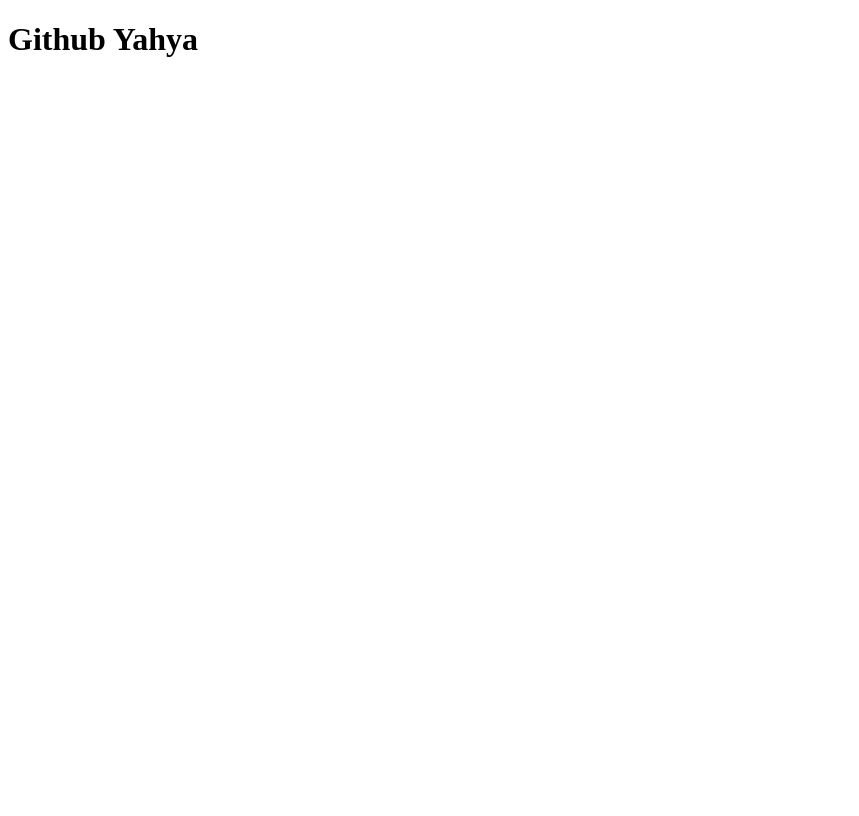
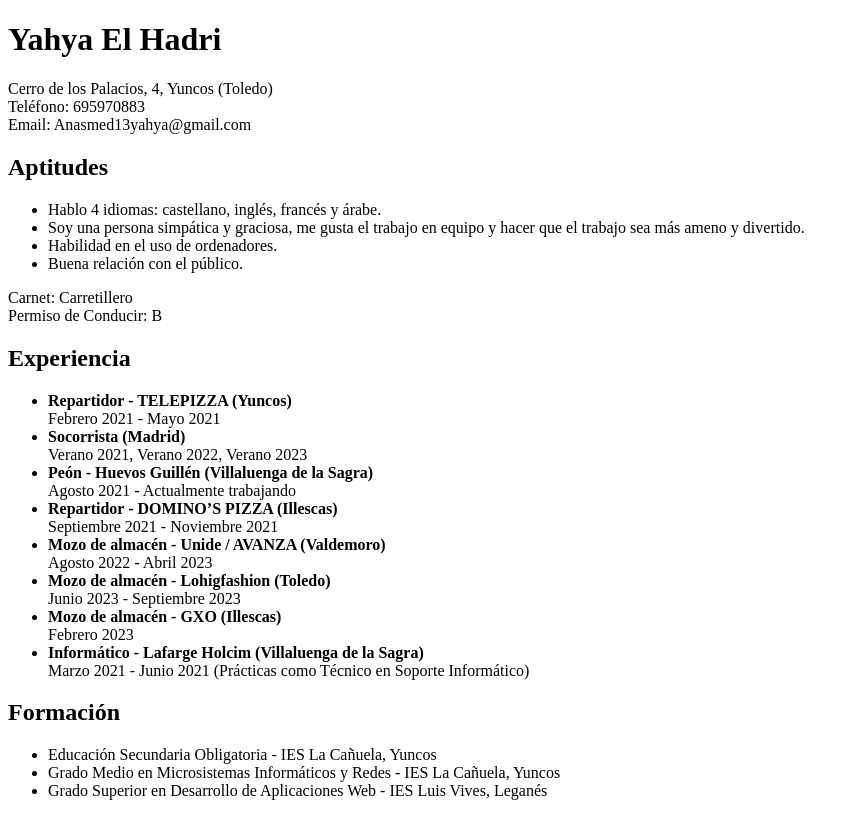
Before and after one commit to 13elhadri/13elhadri.github.io, a plain HTML site: page index.html in a window 1280 px wide. Shown: the whole page, without its empty margins (0-859 px from the left). Drawn offline with Linux system fonts and the light colour scheme.

Commit message:
Cv yahya

```diff
--- a/index.html
+++ b/index.html
@@ -3,9 +3,50 @@
 <head>
     <meta charset="UTF-8">
     <meta name="viewport" content="width=device-width, initial-scale=1.0">
-    <title>yahya</title>
+    <title>CV de Yahya El Hadri</title>
 </head>
 <body>
-  <h1>Github Yahya</h1>
+    <h1>Yahya El Hadri</h1>
+    <p>Cerro de los Palacios, 4, Yuncos (Toledo)<br>
+       Teléfono: 695970883<br>
+       Email: Anasmed13yahya@gmail.com
+    </p>
+
+    <h2>Aptitudes</h2>
+    <ul>
+        <li>Hablo 4 idiomas: castellano, inglés, francés y árabe.</li>
+        <li>Soy una persona simpática y graciosa, me gusta el trabajo en equipo y hacer que el trabajo sea más ameno y divertido.</li>
+        <li>Habilidad en el uso de ordenadores.</li>
+        <li>Buena relación con el público.</li>
+    </ul>
+    <p>Carnet: Carretillero<br>
+       Permiso de Conducir: B</p>
+
+    <h2>Experiencia</h2>
+    <ul>
+        <li><strong>Repartidor - TELEPIZZA (Yuncos)</strong><br>
+            Febrero 2021 - Mayo 2021</li>
+        <li><strong>Socorrista (Madrid)</strong><br>
+            Verano 2021, Verano 2022, Verano 2023</li>
+        <li><strong>Peón - Huevos Guillén (Villaluenga de la Sagra)</strong><br>
+            Agosto 2021 - Actualmente trabajando</li>
+        <li><strong>Repartidor - DOMINO’S PIZZA (Illescas)</strong><br>
+            Septiembre 2021 - Noviembre 2021</li>
+        <li><strong>Mozo de almacén - Unide / AVANZA (Valdemoro)</strong><br>
+            Agosto 2022 - Abril 2023</li>
+        <li><strong>Mozo de almacén - Lohigfashion (Toledo)</strong><br>
+            Junio 2023 - Septiembre 2023</li>
+        <li><strong>Mozo de almacén - GXO (Illescas)</strong><br>
+            Febrero 2023</li>
+        <li><strong>Informático - Lafarge Holcim (Villaluenga de la Sagra)</strong><br>
+            Marzo 2021 - Junio 2021 (Prácticas como Técnico en Soporte Informático)</li>
+    </ul>
+
+    <h2>Formación</h2>
+    <ul>
+        <li>Educación Secundaria Obligatoria - IES La Cañuela, Yuncos</li>
+        <li>Grado Medio en Microsistemas Informáticos y Redes - IES La Cañuela, Yuncos</li>
+        <li>Grado Superior en Desarrollo de Aplicaciones Web - IES Luis Vives, Leganés</li>
+    </ul>
 </body>
 </html>
```
